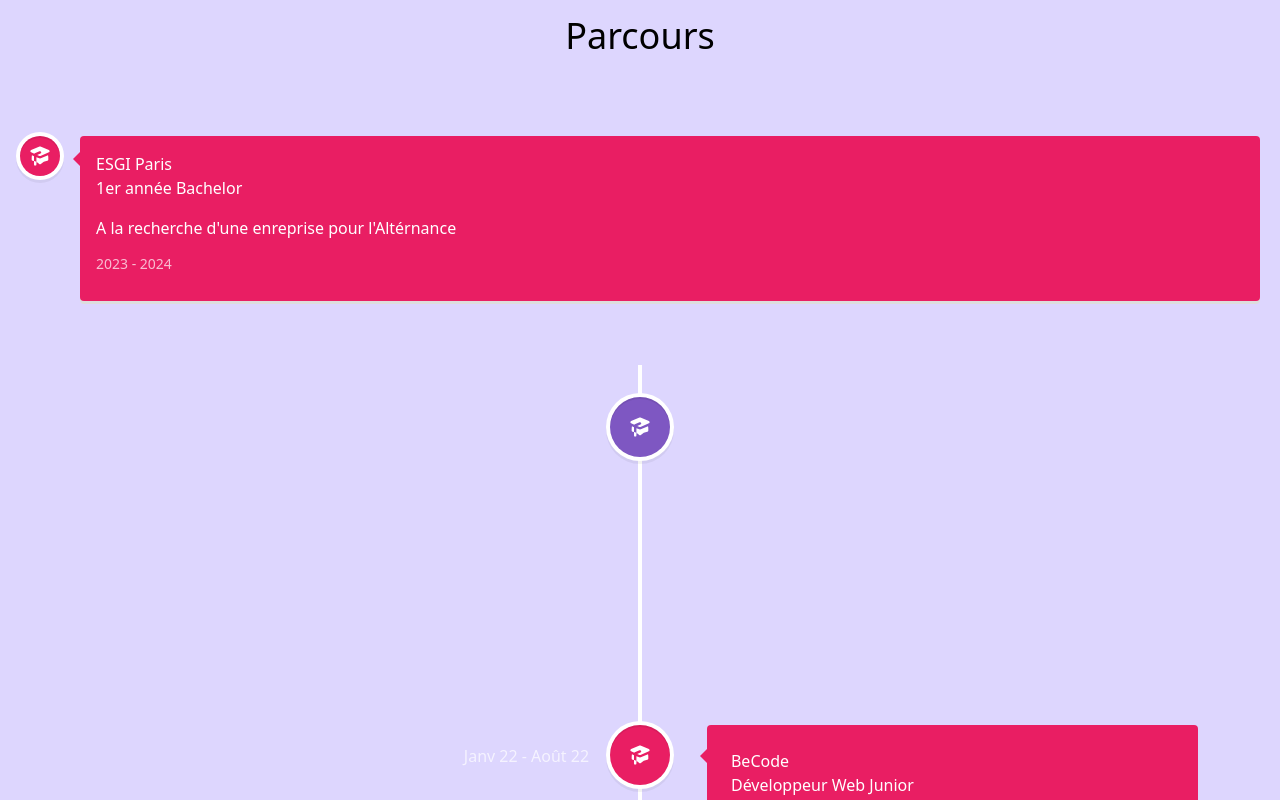
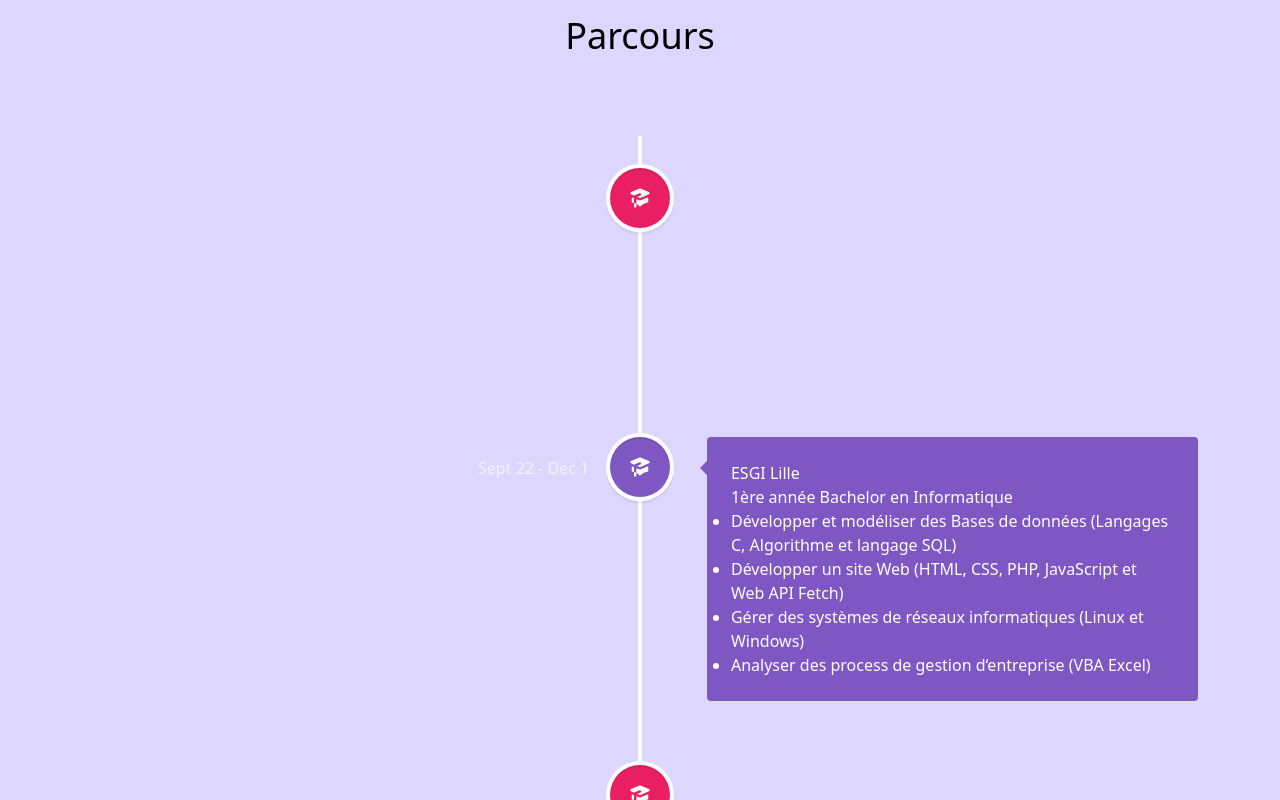
Before and after one commit to FidelysNadison/MyWebSite, a React (Create React App) app: page / in a window 1280 px wide. Shown: the part 640-1440 px from the top of the page. Built offline with nearby package versions, Linux system fonts and the light colour scheme.

Commit message:
rectification parcours

```diff
--- a/src/components/Parcours.jsx
+++ b/src/components/Parcours.jsx
@@ -15,6 +15,7 @@ export default function Parcours() {
             </h1>
           </div>
 
+  <VerticalTimeline classStyle ={{color: 'rgb(126, 87, 194)'}}>
   <VerticalTimelineElement
       className="vertical-timeline-element--work"
       contentStyle={{ background: 'rgb(233, 30, 99)', color: '#fff' }}
@@ -24,9 +25,9 @@ export default function Parcours() {
       icon={<AcademicCapIcon/>}>
       <h3 className="vertical-timeline-element-title">ESGI Paris</h3>
       <h4 className="vertical-timeline-element-subtitle">1er année Bachelor</h4>
-    <p>A la recherche d'une enreprise pour l'Altérnance</p>
+      <p>A la recherche d'une enreprise pour un contrat en altérnance </p>
+      <p>3 jours en entreprise / 2 jours de cours</p>
   </VerticalTimelineElement>
-<VerticalTimeline classStyle ={{color: 'rgb(126, 87, 194)'}}>
   <VerticalTimelineElement
     className="vertical-timeline-element--work"
     contentStyle={{ background: 'rgb(126, 87, 194)', color: '#ffff' }}
```
Lines whose indentation alone changed are shown as unchanged.
